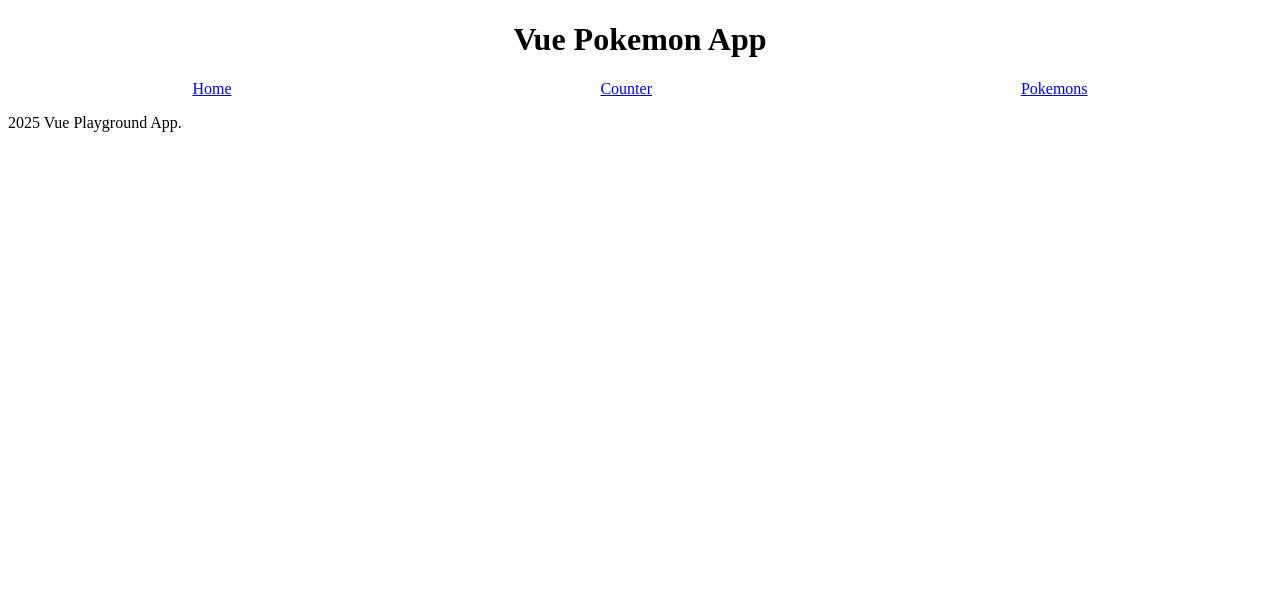
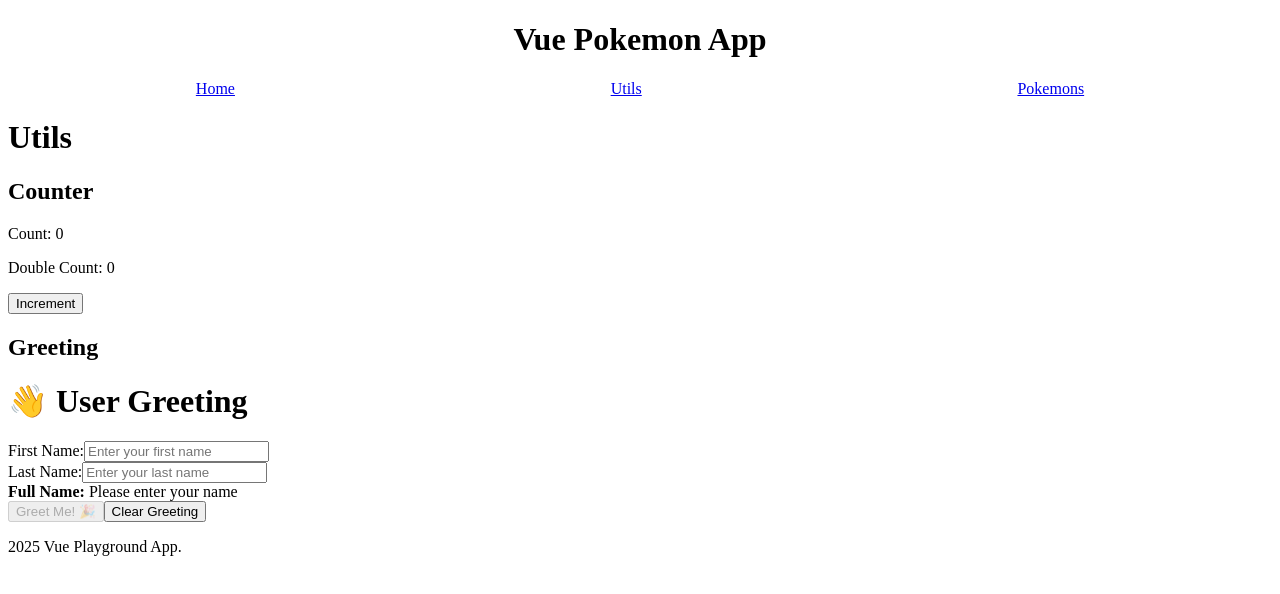
Before and after one commit to CihanNscc/vue-playground, a Vue app: page /utils in a window 1280 px wide. Shown: the top 594 px of the page. Built offline with nearby package versions, Linux system fonts and the light colour scheme; the HTML template or start-up script is replaced by a standard one.

Commit message:
refactor: rename counter route and view to utils

```diff
--- a/src/components/layout/AppHeader.vue
+++ b/src/components/layout/AppHeader.vue
@@ -8,7 +8,7 @@ import { RouterLink } from 'vue-router'
   </header>
   <nav>
     <RouterLink to="/">Home</RouterLink>
-    <RouterLink to="/counter">Counter</RouterLink>
+    <RouterLink to="/utils">Utils</RouterLink>
     <RouterLink to="/pokemons">Pokemons</RouterLink>
   </nav>
 </template>
--- /dev/null
+++ b/src/components/ui/UserGreeting.vue
@@ -0,0 +1,31 @@
+<script setup lang="ts">
+import { useGreeting } from '@/composables/useGreeting'
+
+const { firstName, lastName, fullName, greetingMessage, greetUser, clearGreeting } = useGreeting()
+</script>
+
+<template>
+  <div>
+    <h1>👋 User Greeting</h1>
+
+    <div>
+      <label for="firstName">First Name:</label>
+      <input type="text" id="firstName" v-model="firstName" placeholder="Enter your first name" />
+    </div>
+
+    <div>
+      <label for="lastName">Last Name:</label>
+      <input type="text" id="lastName" v-model="lastName" placeholder="Enter your last name" />
+    </div>
+
+    <div><strong>Full Name:</strong> {{ fullName || 'Please enter your name' }}</div>
+
+    <button @click="greetUser" :disabled="!fullName.trim()" type="button">Greet Me! 🎉</button>
+
+    <button @click="clearGreeting" type="button">Clear Greeting</button>
+
+    <div v-if="greetingMessage">
+      {{ greetingMessage }}
+    </div>
+  </div>
+</template>
--- /dev/null
+++ b/src/composables/useGreeting.ts
@@ -0,0 +1,32 @@
+import { computed, ref } from 'vue'
+
+export function useGreeting() {
+  const firstName = ref<string>('')
+  const lastName = ref<string>('')
+  const greetingMessage = ref<string>('')
+
+  const fullName = computed<string>(() => {
+    return `${firstName.value} ${lastName.value}`.trim()
+  })
+
+  const greetingText: string = 'Hello, {name}! Welcome! 😊'
+
+  const greetUser = (): void => {
+    if (fullName.value.trim()) {
+      greetingMessage.value = greetingText.replace('{name}', fullName.value)
+    }
+  }
+
+  const clearGreeting = (): void => {
+    greetingMessage.value = ''
+  }
+
+  return {
+    firstName,
+    lastName,
+    fullName,
+    greetingMessage,
+    greetUser,
+    clearGreeting,
+  }
+}
--- a/src/router/index.ts
+++ b/src/router/index.ts
@@ -9,9 +9,9 @@ const router = createRouter({
       component: () => import('../views/HomeView.vue'),
     },
     {
-      path: '/counter',
-      name: 'CounterView',
-      component: () => import('../views/CounterView.vue'),
+      path: '/utils',
+      name: 'UtilsView',
+      component: () => import('../views/UtilsView.vue'),
     },
     {
       path: '/pokemons',
--- a/src/views/CounterView.vue
+++ /dev/null
@@ -1,10 +0,0 @@
-<script setup lang="ts">
-import CounterWidget from '@/components/ui/CounterWidget.vue'
-</script>
-
-<template>
-  <h1>Counter</h1>
-  <div>
-    <CounterWidget />
-  </div>
-</template>
--- /dev/null
+++ b/src/views/UtilsView.vue
@@ -0,0 +1,14 @@
+<script setup lang="ts">
+import CounterWidget from '@/components/ui/CounterWidget.vue'
+import UserGreeting from '@/components/ui/UserGreeting.vue'
+</script>
+
+<template>
+  <h1>Utils</h1>
+
+  <h2>Counter</h2>
+  <CounterWidget />
+
+  <h2>Greeting</h2>
+  <UserGreeting />
+</template>
```
Also changed, not shown: src/types/User.ts (added, +10 -0 lines).
